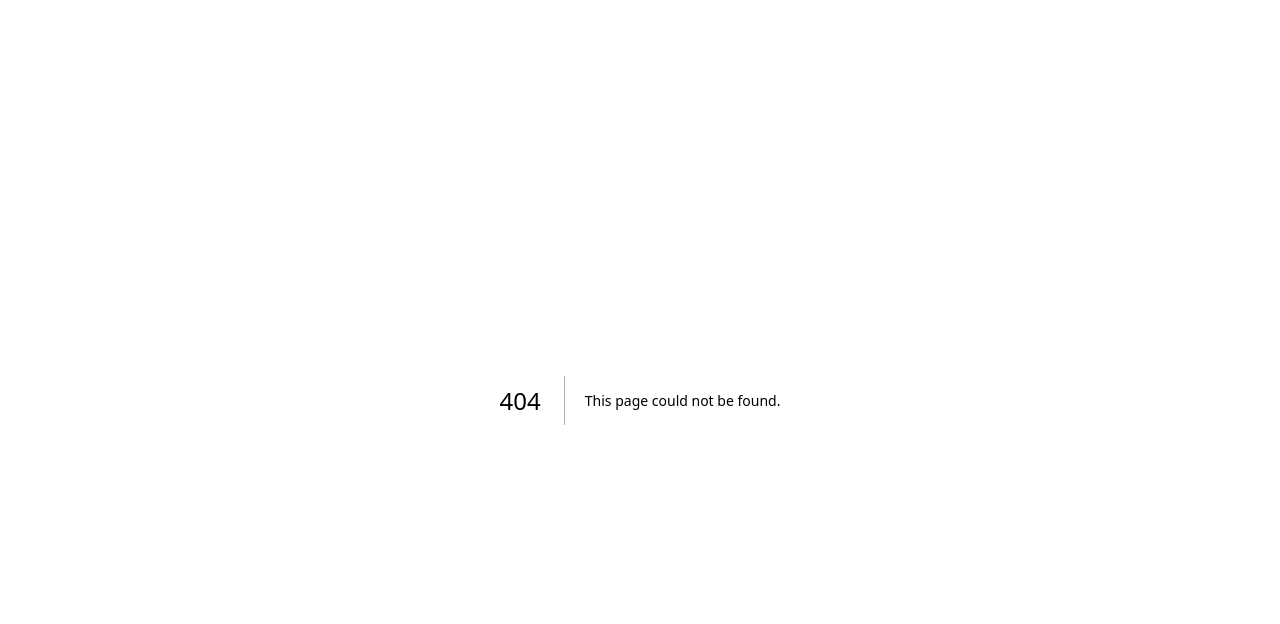
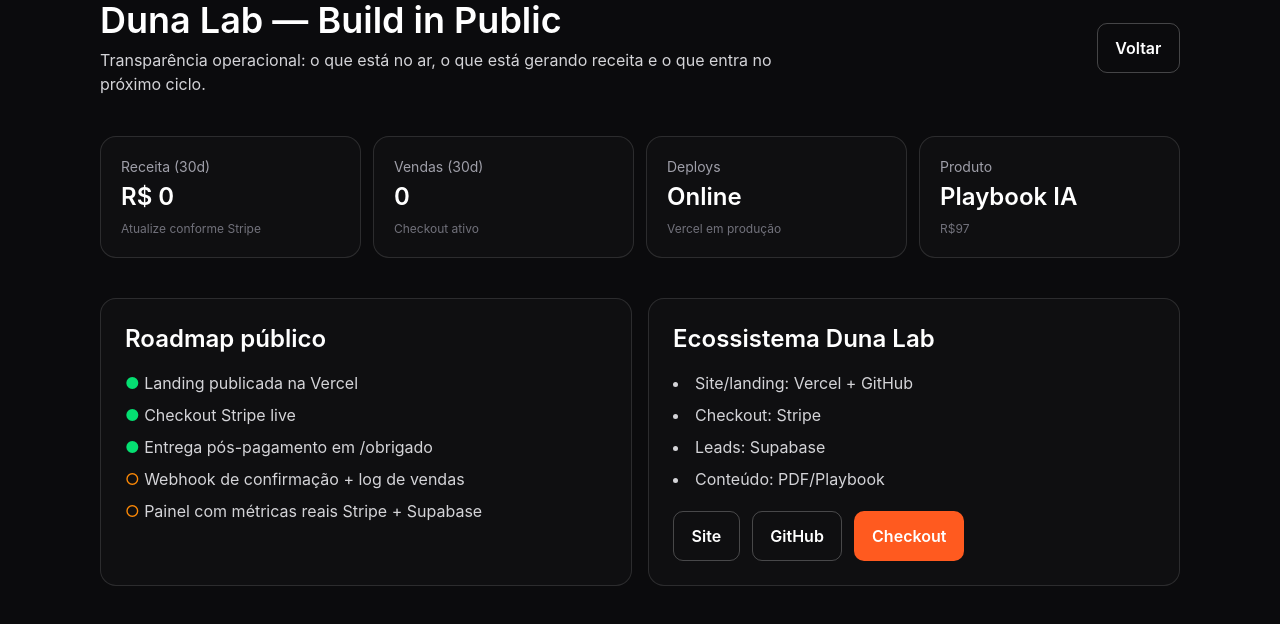
Before and after one commit to markthecreatorai/dunalab-mark-playbook, a Next.js app: page /build-in-public in a window 1280 px wide. Before the commit this address had no page. Shown: the top 624 px of the page. Built offline with nearby package versions, Linux system fonts and the light colour scheme.

Commit message:
feat: add public build-in-public dashboard

```diff
--- /dev/null
+++ b/src/app/build-in-public/page.tsx
@@ -0,0 +1,73 @@
+import Link from "next/link";
+
+const kpis = [
+  { label: "Receita (30d)", value: "R$ 0", note: "Atualize conforme Stripe" },
+  { label: "Vendas (30d)", value: "0", note: "Checkout ativo" },
+  { label: "Deploys", value: "Online", note: "Vercel em produção" },
+  { label: "Produto", value: "Playbook IA", note: "R$97" },
+];
+
+const roadmap = [
+  { status: "done", item: "Landing publicada na Vercel" },
+  { status: "done", item: "Checkout Stripe live" },
+  { status: "done", item: "Entrega pós-pagamento em /obrigado" },
+  { status: "next", item: "Webhook de confirmação + log de vendas" },
+  { status: "next", item: "Painel com métricas reais Stripe + Supabase" },
+];
+
+export default function BuildInPublicPage() {
+  return (
+    <main className="container py-16">
+      <div className="flex items-center justify-between gap-4 flex-wrap">
+        <div>
+          <h1 className="text-4xl font-semibold">Duna Lab — Build in Public</h1>
+          <p className="mt-2 text-zinc-300 max-w-2xl">
+            Transparência operacional: o que está no ar, o que está gerando receita e o que entra no próximo ciclo.
+          </p>
+        </div>
+        <Link href="/" className="btn btn-muted">Voltar</Link>
+      </div>
+
+      <section className="grid md:grid-cols-4 gap-3 mt-10">
+        {kpis.map((k) => (
+          <div key={k.label} className="card p-5">
+            <p className="text-sm text-zinc-400">{k.label}</p>
+            <p className="text-2xl mt-1 font-semibold">{k.value}</p>
+            <p className="text-xs text-zinc-500 mt-2">{k.note}</p>
+          </div>
+        ))}
+      </section>
+
+      <section className="mt-10 grid md:grid-cols-2 gap-4">
+        <div className="card p-6">
+          <h2 className="text-2xl font-semibold">Roadmap público</h2>
+          <ul className="mt-4 space-y-2 text-zinc-300">
+            {roadmap.map((r) => (
+              <li key={r.item}>
+                <span className={r.status === "done" ? "text-green-400" : "text-orange-400"}>
+                  {r.status === "done" ? "●" : "○"}
+                </span>{" "}
+                {r.item}
+              </li>
+            ))}
+          </ul>
+        </div>
+
+        <div className="card p-6">
+          <h2 className="text-2xl font-semibold">Ecossistema Duna Lab</h2>
+          <ul className="mt-4 space-y-2 text-zinc-300 list-disc list-inside">
+            <li>Site/landing: Vercel + GitHub</li>
+            <li>Checkout: Stripe</li>
+            <li>Leads: Supabase</li>
+            <li>Conteúdo: PDF/Playbook</li>
+          </ul>
+          <div className="mt-5 flex gap-3 flex-wrap">
+            <a href="https://dunalab-mark-playbook.vercel.app" className="btn btn-muted" target="_blank" rel="noopener noreferrer">Site</a>
+            <a href="https://github.com/markthecreatorai/dunalab-mark-playbook" className="btn btn-muted" target="_blank" rel="noopener noreferrer">GitHub</a>
+            <a href="https://buy.stripe.com/7sY7sMc5I7dDatbf1Ccs800" className="btn btn-primary" target="_blank" rel="noopener noreferrer">Checkout</a>
+          </div>
+        </div>
+      </section>
+    </main>
+  );
+}
--- a/src/app/page.tsx
+++ b/src/app/page.tsx
@@ -31,9 +31,12 @@
 export default function Home() {
   return (
     <main>
-      <header className="container py-8 flex items-center justify-between">
+      <header className="container py-8 flex items-center justify-between gap-4">
         <div className="font-semibold">Duna Lab</div>
-        <div className="text-sm text-orange-500">Online e Operando</div>
+        <div className="flex items-center gap-3 text-sm">
+          <Link href="/build-in-public" className="text-zinc-300 hover:text-white">Build in Public</Link>
+          <div className="text-orange-500">Online e Operando</div>
+        </div>
       </header>
 
       <section className="container py-16">
```
